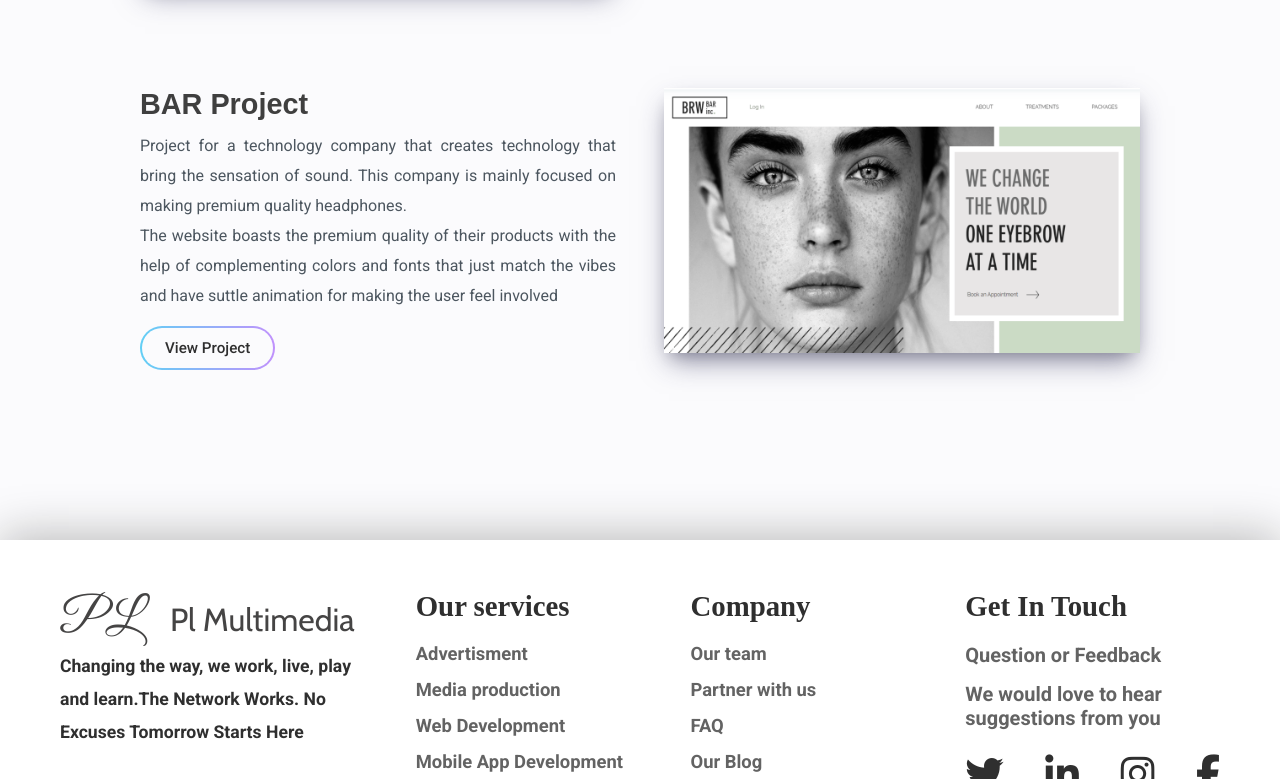
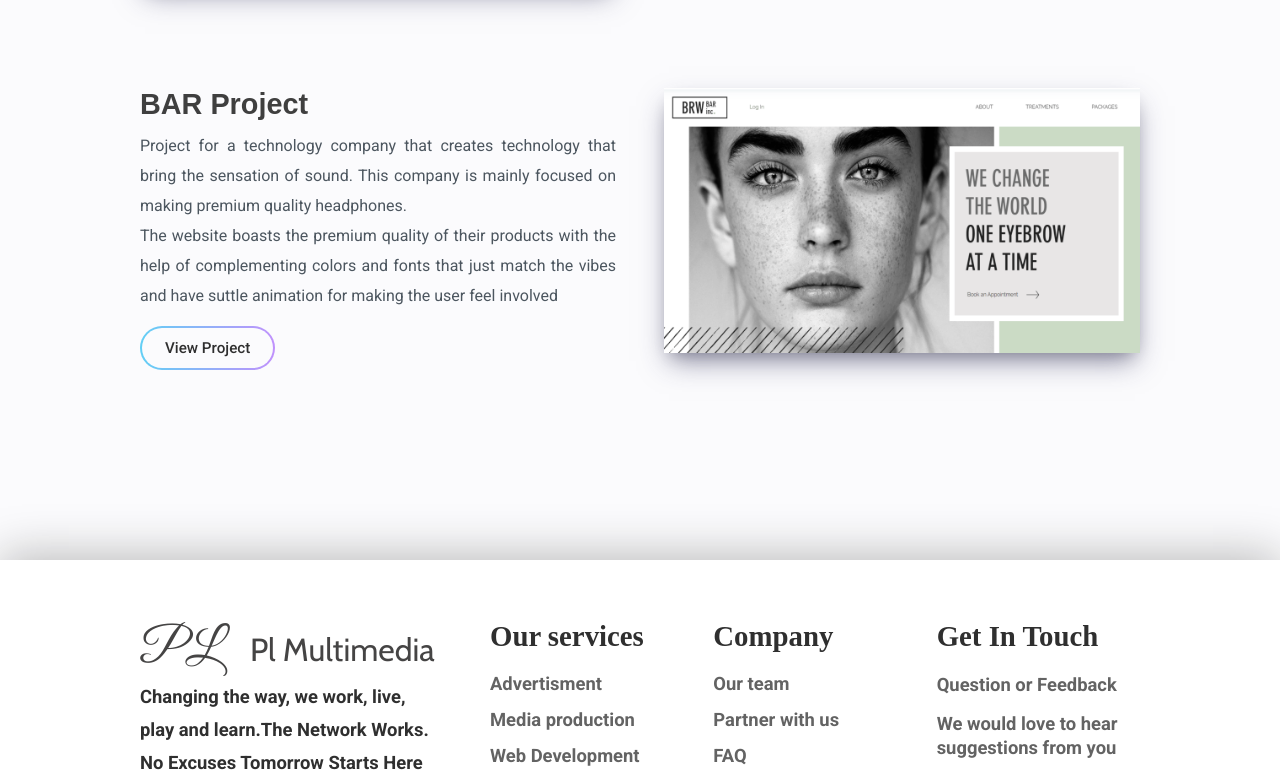
Before and after one commit to SDhakZ/PLMultimedia-Website, a React (Create React App) app: page /portfolio in a window 1280 px wide. Shown: the part 1413-2192 px from the top of the page. Built offline with nearby package versions, Linux system fonts and the light colour scheme.

Commit message:
"updated faq details"

```diff
--- a/src/App.css
+++ b/src/App.css
@@ -1,3 +1,5 @@
+@import url("https://fonts.googleapis.com/css?family=Montserrat:700");
+
 body {
   background-color: #ffffff;
 }
@@ -5,7 +7,6 @@ body {
   margin: 0;
   padding: 0;
 }
-@import url("https://fonts.googleapis.com/css?family=Montserrat:700");
 
 /* .container {
   position: relative;
--- a/src/components/CSSmodules/FAQCSS.module.css
+++ b/src/components/CSSmodules/FAQCSS.module.css
@@ -1,43 +1,84 @@
 @import url("https://fonts.googleapis.com/css2?family=Exo+2:ital,wght@1,400;1,500;1,700&display=swap");
+
+:root {
+  --fs-faq-q: 1.4rem; /* question font size*/
+  --fs-faq-a: 1.3rem; /* answer font size */
+  --w-faq-plus: 2rem; /* plus sign width */
+  --w-faq-minus: 2.5rem; /* plus sign width */
+}
+.FAQ-container {
+  padding: var(--pd-c);
+}
+
+.stillHaveQuestion,
+.faqHeading {
+  font-family: "Roboto";
+  font-weight: 600;
+  text-align: center;
+}
+.faqHeading {
+  font-size: var(--fs-xl);
+  margin-bottom: var(--mb-xl);
+}
+.stillHaveQuestion {
+  font-size: 3.5rem;
+  margin-bottom: 20px;
+  font-family: "Bahnschrift";
+}
 
 .faqCard {
   display: flex;
   height: auto;
   flex-direction: column;
-  width: 80%;
-  margin-top: 40px;
-  margin-bottom: 40px;
-  margin-left: 10%;
-  margin-right: 10%;
+  width: 100%;
+  margin-bottom: 30px;
   border: none;
   background-color: #fbfbfd;
   box-shadow: 0px 2px 16px rgba(140, 140, 140, 0.25);
   border-radius: 11px;
-  padding: 30px;
+  padding: 25px 30px;
   cursor: pointer;
 }
 
 .faqQuestion {
-  color: #1b83fd;
+  color: #2f2f2f;
   display: flex;
   justify-content: space-between;
   align-items: center;
-  font-size: 25px;
+  font-size: var(--fs-faq-q);
   font-weight: 600;
   width: 100%;
+  transition: all 0.2s ease-in-out;
 }
 
-.mark {
+.faqCard:hover .faqQuestion {
+  color: #1b83fd;
+}
+
+.active {
+  color: #1b83fd;
+}
+
+.plus {
   color: #6d6d6d;
-  font-size: 2rem;
+  font-size: var(--w-faq-plus);
+  display: block;
+}
+
+.minus {
+  font-family: "Inter";
+  color: #6d6d6d;
+  font-size: var(--w-faq-minus);
 }
 
 .faqAnswer {
   color: #808080;
   display: block;
   text-align: justify;
-  font-size: 22px;
-  padding-top: 15px;
+  font-size: var(--fs-faq-a);
+  margin-top: 10px;
+  max-width: 90%;
+  line-height: 32px;
 }
 
 /*color for links*/
@@ -46,87 +87,117 @@ a {
   color: #3ec1ee;
 }
 
-.faqHeading,
-.stillHaveQuestion {
-  font-size: 50px;
-  font-family: "Roboto";
-  font-weight: 600;
-  text-align: center;
-  margin-top: 60px;
-  margin-bottom: 40px;
+.MoreQuestionsContainer {
+  display: flex;
+  flex-direction: column;
+  justify-content: space-evenly;
 }
 
 .faqContact {
   text-align: center;
   font-family: "Roboto";
-  margin-right: 10%;
-  margin-left: 10%;
-  font-size: 20px;
+  display: block;
+  line-height: 39px;
+  font-size: 1.3rem;
   font-weight: 500;
-  margin-bottom: 100px;
+  max-width: 500px;
+}
+
+@media all and (max-width: 1200px) {
+  :root {
+    --fs-faq-q: 1.15rem; /* question font size*/
+    --fs-faq-a: 1.05rem; /* answer font size */
+    --w-faq-plus: 1.5rem; /* plus sign width */
+    --w-faq-minus: 2rem; /* plus sign width */
+  }
+
+  .faqCard {
+    padding: 22px 20px;
+  }
+
+  .faqAnswer {
+    line-height: 24px;
+    margin-top: 0px;
+  }
+
+  .stillHaveQuestion {
+    margin-bottom: 5px;
+    margin-top: 25px;
+    font-size: 2.5em;
+  }
+
+  .faqContact {
+    font-size: 1.2rem;
+    line-height: 23px;
+  }
+
+  .faqCard {
+    margin-bottom: 20px;
+    padding: 15px 20px;
+  }
 }
 
 @media all and (max-width: 850px) {
-  .faqQuestion {
-    font-size: 20px;
+  :root {
+    --fs-faq-q: 1.2rem; /* question font size*/
+    --fs-faq-a: 1.05rem; /* answer font size */
+    --w-faq-plus: 1.7rem; /* plus sign width */
+    --w-faq-minus: 2.3rem; /* plus sign width */
+  }
+
+  .faqCard {
+    padding: 20px 20px;
   }
 
   .faqAnswer {
-    font-size: 18px;
-  }
-
-  .mark {
-    font-size: 18px;
-  }
-
-  .faqHeading,
-  .stillHaveQuestion {
-    font-size: 30px;
+    line-height: 24px;
   }
 
   .stillHaveQuestion {
-    margin-top: 20px;
+    margin-bottom: 10px;
+    margin-top: 30px;
+    font-size: 2.8rem;
   }
 
   .faqContact {
     font-size: 16px;
+    line-height: 23px;
   }
 
   .faqCard {
-    margin-top: 24px;
+    margin-bottom: 20px;
+    padding: 15px 20px;
   }
 }
 
 @media all and (max-width: 550px) {
+  :root {
+    --fs-faq-q: 1rem; /* question font size*/
+    --fs-faq-a: 0.9m; /* answer font size */
+    --w-faq-plus: 1rem; /* plus sign width */
+    --w-faq-minus: 1.5rem; /* plus sign width */
+  }
   .faqQuestion {
     font-size: 14px;
+    text-align: left;
   }
 
   .faqAnswer {
-    font-size: 12px;
-  }
-
-  .mark {
-    font-size: 12px;
-  }
-
-  .faqHeading,
-  .stillHaveQuestion {
-    font-size: 22px;
+    line-height: 20px;
   }
 
   .stillHaveQuestion {
-    margin-bottom: 16px;
-    margin-top: none;
+    font-size: 1.8rem;
+    margin-top: 5px;
   }
 
   .faqContact {
-    font-size: 12px;
+    font-size: 0.875rem;
+    max-width: 300px;
   }
 
   .faqCard {
-    margin-top: 16px;
     margin-bottom: 16px;
-    padding: 16px;
+    padding: 10px 15px;
   }
 }
--- a/src/components/CSSmodules/Footer.module.css
+++ b/src/components/CSSmodules/Footer.module.css
@@ -1,7 +1,16 @@
 @import url("https://fonts.googleapis.com/css2?family=Great+Vibes&display=swap");
+:root {
+  --pd-foo-c: 60px 140px 70px; /*container padding*/
+  --fs-foo-h: 1.8rem; /* heading font size */
+  --fs-foo-cn: 2rem; /* company name font size */
+  --fs-foo-p: 1.15rem; /* paragraph font size*/
+  --mb-foo-p: 15px; /* margin bottom for links */
+  --fs-foo-lg: 2.5rem; /* social icons font size */
+}
+
 .footerSection {
   background-color: #ffffff;
-  padding: 67px 140px;
+  padding: var(--pd-foo-c);
   bottom: 0;
   box-shadow: 0px -5px 45px rgb(187, 187, 187);
 }
@@ -29,7 +38,7 @@
   position: relative;
 }
 .footer-companyName {
-  font-size: 2rem;
+  font-size: var(--fs-foo-cn);
   font-family: "Cabin", sans-serif;
   color: #454444;
   text-transform: capitalize;
@@ -38,7 +47,7 @@
   margin-left: 30px;
 }
 .footer-col1 p {
-  font-size: 1.1rem;
+  font-size: var(--fs-foo-p);
   font-family: "Roboto";
   color: #2f2f2f;
   font-weight: 600;
@@ -52,7 +61,7 @@
   flex: 1;
 }
 .footer-col h4 {
-  font-size: 1.8rem;
+  font-size: var(--fs-foo-h);
   font-family: "Bahnschrift";
   color: #2f2f2f;
   margin-bottom: 20px;
@@ -65,7 +74,7 @@
 }
 
 .footer-col ul li:not(:last-child) {
-  margin-bottom: 15px;
+  margin-bottom: var(--mb-foo-p);
   text-decoration: none;
 }
 
@@ -74,7 +83,7 @@
 }
 
 .footer-col ul li a {
-  font-size: 1.15rem;
+  font-size: var(--fs-foo-p);
   font-family: "Roboto";
   color: #636363;
   text-decoration: none;
@@ -94,10 +103,10 @@
 }
 
 .footer-colt p {
-  font-size: 1.25rem;
+  font-size: var(--fs-foo-p);
   font-family: "Roboto";
   color: #636363;
-  margin-bottom: 15px;
+  margin-bottom: var(--mb-foo-p);
   font-weight: 600;
   position: relative;
   line-height: 24px;
@@ -109,7 +118,7 @@
 .footer-icons .facebook,
 .footer-icons .linkedin {
   color: #2f2f2f;
-  font-size: 2.4rem;
+  font-size: var(--fs-foo-lg);
   transition: all 0.3s;
 }
 
@@ -159,15 +168,14 @@
   margin-right: 10px;
 }
 
-@media (max-width: 1350px) {
-  .footerSection {
-    padding: 50px 60px;
-  }
-}
-
 @media (max-width: 1200px) {
-  .footerSection {
-    padding: 50px 100px;
+  :root {
+    --pd-foo-c: 50px 60px 60px; /*container padding*/
+    --fs-foo-h: 1.6rem; /* heading font size */
+    --fs-foo-cn: 2rem; /* company name font size */
+    --mb-foo-p: 12px; /* margin bottom for links */
+    --fs-foo-p: 1rem; /* paragraph font size*/
+    --fs-foo-lg: 1.7rem; /* social icons font size */
   }
 
   .footer-col1 p {
@@ -176,21 +184,7 @@
   }
 
   .footer-col h4 {
-    font-size: 1.6rem;
-    margin-bottom: 18px;
-  }
-
-  .footer-col ul li:not(:last-child) {
-    margin-bottom: 1rem;
-    margin-bottom: 12px;
-  }
-
-  .footer-col ul li a {
-    font-size: 16px;
-  }
-
-  .footer-colt p {
-    font-size: 16px;
+    margin-bottom: 15px;
   }
 
   .footer-colt {
@@ -200,15 +194,23 @@
   .footer-services {
     min-width: fit-content;
   }
-  .footer-icons .twitter,
-  .footer-icons .instagram,
-  .footer-icons .facebook,
-  .footer-icons .linkedin {
-    font-size: 1.7rem;
-  }
 }
 
 @media (max-width: 1000px) {
+  :root {
+    --pd-foo-c: 50px 60px 60px; /*container padding*/
+    --fs-foo-h: 1.375rem; /* heading font size */
+    --fs-foo-cn: 1.3rem; /* company name font size */
+    --fs-foo-p: 0.9rem; /* paragraph font size*/
+    --mb-foo-p: 15px; /* margin bottom for links */
+    --fs-foo-lg: 1.7rem; /* social icons font size */
+  }
+
+  .footer-row {
+    flex-direction: row;
+    flex-wrap: wrap;
+  }
+
   .footer-col1 {
     margin-right: 15px;
     min-width: 240px;
@@ -218,44 +220,26 @@
     font-size: 2rem;
   }
 
-  .footer-col1 h4 .footer-companyName {
-    font-size: 1.3rem;
-  }
-
-  .footerSection {
-    padding: 50px 40px;
-  }
-
   .footer-col1 p {
     font-size: 15px;
     line-height: 29px;
   }
 
   .footer-col h4 {
-    font-size: 22px;
     margin-bottom: 18px;
   }
 
-  .footer-col ul li:not(:last-child) {
-    margin-bottom: 15px;
-    text-decoration: none;
+  .footer-colt {
+    min-width: 200px;
   }
 
-  .footer-col ul li a {
-    font-size: 15px;
+  .footer-icons {
+    display: flex;
+    justify-content: start;
+    gap: 20px;
+    margin-top: 25px;
   }
 
-  .footer-colt p {
-    font-size: 15px;
-  }
-
-  .footer-colt {
-    min-width: 110px;
-  }
-
-  .footer-services {
-    min-width: fit-content;
-  }
   .footer-copyright {
     font-size: 0.8rem;
     margin-top: 50px;
@@ -268,8 +252,13 @@
 }
 
 @media (max-width: 800px) {
-  .footerSection {
-    padding: 40px 40px;
+  :root {
+    --pd-foo-c: 50px 60px 60px; /*container padding*/
+    --fs-foo-h: 1.3rem; /* heading font size */
+    --fs-foo-cn: 1.3rem; /* company name font size */
+    --fs-foo-p: 0.875rem; /* paragraph font size*/
+    --mb-foo-p: 7px; /* margin bottom for links */
+    --fs-foo-lg: 1.7rem; /* social icons font size */
   }
 
   .footer-col1 {
@@ -288,7 +277,7 @@
   }
 
   .footer-col1 h4 {
-    font-size: 1.8rem;
+    font-size: 2rem;
   }
 
   .footer-col1 h4 .footer-companyName {
@@ -296,50 +285,34 @@
   }
 
   .footer-col1 p {
-    font-size: 0.85rem;
     line-height: 24px;
     max-width: 240px;
   }
 
   .footer-col h4 {
-    font-size: 1.3rem;
     margin-bottom: 10px;
-  }
-
-  .footer-col ul li:not(:last-child) {
-    margin-bottom: 7px;
-    text-decoration: none;
-  }
-
-  .footer-col ul li a {
-    font-size: 0.8rem;
   }
 
   .footer-colt {
     min-width: 250px;
   }
 
-  .footer-colt p {
-    font-size: 0.85rem;
-    margin-bottom: 5px;
-  }
-  .footer-icons .twitter,
-  .footer-icons .instagram,
-  .footer-icons .facebook,
-  .footer-icons .linkedin {
-    font-size: 1.4rem;
-  }
   .footer-icons {
     display: flex;
     justify-content: start;
-    gap: 20px;
+    gap: 25px;
     margin-top: 25px;
   }
 }
 
 @media (max-width: 400px) {
-  .footerSection {
-    padding: 25px 35px;
+  :root {
+    --pd-foo-c: 30px 25px 40px; /*container padding*/
+    --fs-foo-h: 1.3rem; /* heading font size */
+    --fs-foo-cn: 1.3rem; /* company name font size */
+    --fs-foo-p: 0.9rem; /* paragraph font size*/
+    --mb-foo-p: 10px; /* margin bottom for links */
+    --fs-foo-lg: 1.9rem; /* social icons font size */
   }
 
   .footer-col1 {
@@ -355,9 +328,6 @@
   }
 
   .footer-col1 p {
-    font-size: 0.9rem;
-    line-height: 25px;
-    max-width: 240px;
     margin-top: 14px;
     font-weight: 600;
   }
@@ -367,38 +337,23 @@
     margin-bottom: 10px;
   }
 
-  .footer-col ul li:not(:last-child) {
-    margin-bottom: 10px;
-  }
-
-  .footer-col ul li a {
-    font-size: 0.9rem;
-  }
-
-  .footer-colt p {
-    font-size: 0.9rem;
-    margin-bottom: 10px;
-  }
-  .footer-icons .twitter,
-  .footer-icons .instagram,
-  .footer-icons .facebook,
-  .footer-icons .linkedin {
-    font-size: 1.9rem;
-  }
-
   .footer-colt {
     max-width: 200px;
   }
 
   .footer-icons {
-    display: flex;
     justify-content: space-between;
-    margin-top: 25px;
+    margin-top: 20px;
   }
 }
 @media (max-width: 350px) {
-  .footerSection {
-    padding: 25px 35px;
+  :root {
+    --pd-foo-c: 30px 25px 40px; /*container padding*/
+    --fs-foo-h: 1.3rem; /* heading font size */
+    --fs-foo-cn: 1.3rem; /* company name font size */
+    --fs-foo-p: 0.8rem; /* paragraph font size*/
+    --mb-foo-p: 5px; /* margin bottom for links */
+    --fs-foo-lg: 1.5rem; /* social icons font size */
   }
 
   .footer-col1 {
@@ -415,7 +370,6 @@
   }
 
   .footer-col1 p {
-    font-size: 0.8rem;
     line-height: 20px;
     max-width: 230px;
     margin-top: 14px;
@@ -433,19 +387,7 @@
   }
 
   .footer-col ul li a {
-    font-size: 0.8rem;
     font-weight: 500;
-  }
-
-  .footer-colt p {
-    font-size: 0.8rem;
-    margin-bottom: 5px;
-  }
-  .footer-icons .twitter,
-  .footer-icons .instagram,
-  .footer-icons .facebook,
-  .footer-icons .linkedin {
-    font-size: 1.4rem;
   }
 
   .footer-colt {
@@ -454,9 +396,6 @@
   }
 
   .footer-icons {
-    display: flex;
-    justify-content: space-between;
-    margin-top: 25px;
     max-width: 200px;
   }
 }
--- a/src/components/CSSmodules/portfolio.module.css
+++ b/src/components/CSSmodules/portfolio.module.css
@@ -1,5 +1,5 @@
 :root {
-  --pd-c: 80px 140px; /*container padding*/
+  --pd-c: 80px 140px 100px; /*container padding*/
   --fs-h: 2.6rem; /* heading font size */
   --fs-p: 1.3rem; /* paragraph font size*/
   --fs-bt: 1.15rem; /* button font size */
@@ -126,8 +126,7 @@
 
 @media all and (max-width: 1200px) {
   :root {
-    --pd-c: 50px 60px; /*container padding*/
-
+    --pd-c: 50px 60px 70px; /*container padding*/
     --fs-h: 1.8rem; /* heading font size */
     --fs-p: 0.95rem; /* paragraph font size*/
     --fs-bt: 0.97rem; /* button font size */
@@ -181,7 +180,7 @@
 
 @media all and (max-width: 600px) {
   :root {
-    --pd-c: 20px 30px; /*container padding*/
+    --pd-c: 20px 30px 40px; /*container padding*/
     --fs-xl: 2.5rem; /* main heading size */
     --fs-h: 1.5rem; /* heading font size */
     --fs-p: 0.9rem; /* paragraph font size*/
@@ -215,7 +214,7 @@
 
 @media all and (max-width: 400px) {
   :root {
-    --pd-c: 30px 25px; /*container padding*/
+    --pd-c: 30px 25px 50px; /*container padding*/
     --fs-h: 1.4rem; /* heading font size */
     --fs-p: 0.875rem; /* paragraph font size*/
     --fs-bt: 0.8rem; /* button font size */
--- a/src/components/Pages/FAQ.jsx
+++ b/src/components/Pages/FAQ.jsx
@@ -1,14 +1,15 @@
 import React from "react";
 import { FAQcard, FAQHeading, StillHaveQuestion } from "../FAQcard";
 import FAQdata from "../../Datas/FAQData";
+import FAQCSS from "../CSSmodules/FAQCSS.module.css";
 export const FAQpage = () => {
   return (
-    <div>
+    <div className={FAQCSS["FAQ-container"]}>
       <FAQHeading />
       {FAQdata.map(({ id, question, answer }) => {
         return <FAQcard key={id} question={question} answer={answer} />;
       })}
-      ;
+
       <StillHaveQuestion />
     </div>
   );
```
Also changed, not shown: src/Datas/FAQData.js (+9 -9 lines), src/components/FAQcard.jsx (+11 -4 lines), 1 other file (tests, documents, lock files or other folders).
